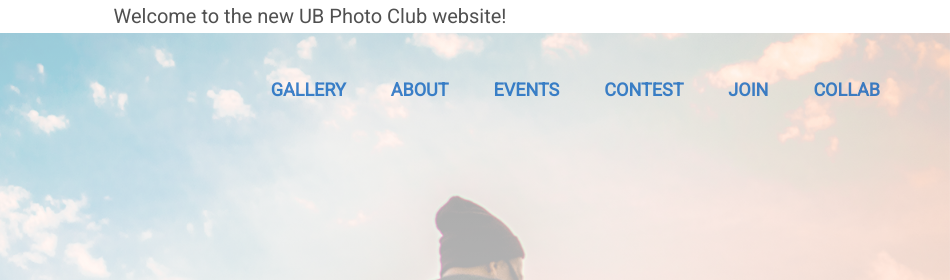
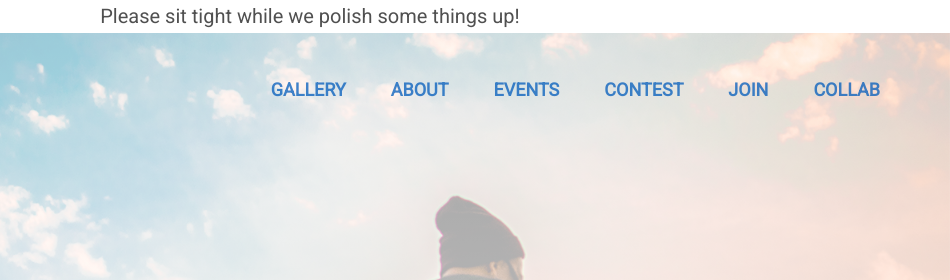
Before and after one commit to ubphotoclub/ubphotoclub.github.io, a plain HTML site: page index.html in a window 1280 px wide. Shown: the top 280 px of the page, 330-1280 px from the left. Drawn offline with nearby package versions, Linux system fonts and the light colour scheme.

Commit message:
Add files via upload

```diff
--- a/index.html
+++ b/index.html
@@ -20,7 +20,7 @@
         <header>
             <nav>
                 <div class="anc-bar">
-                    <a>Welcome to the new UB Photo Club website!</a>
+                    <a>Please sit tight while we polish some things up!</a>
                 </div>
                 <div class="row">
                     <a href="index.html"><img src="resources/css/img/UB-Photo-Club-logo.png" alt="project tango logo" class="logo"></a>
```
